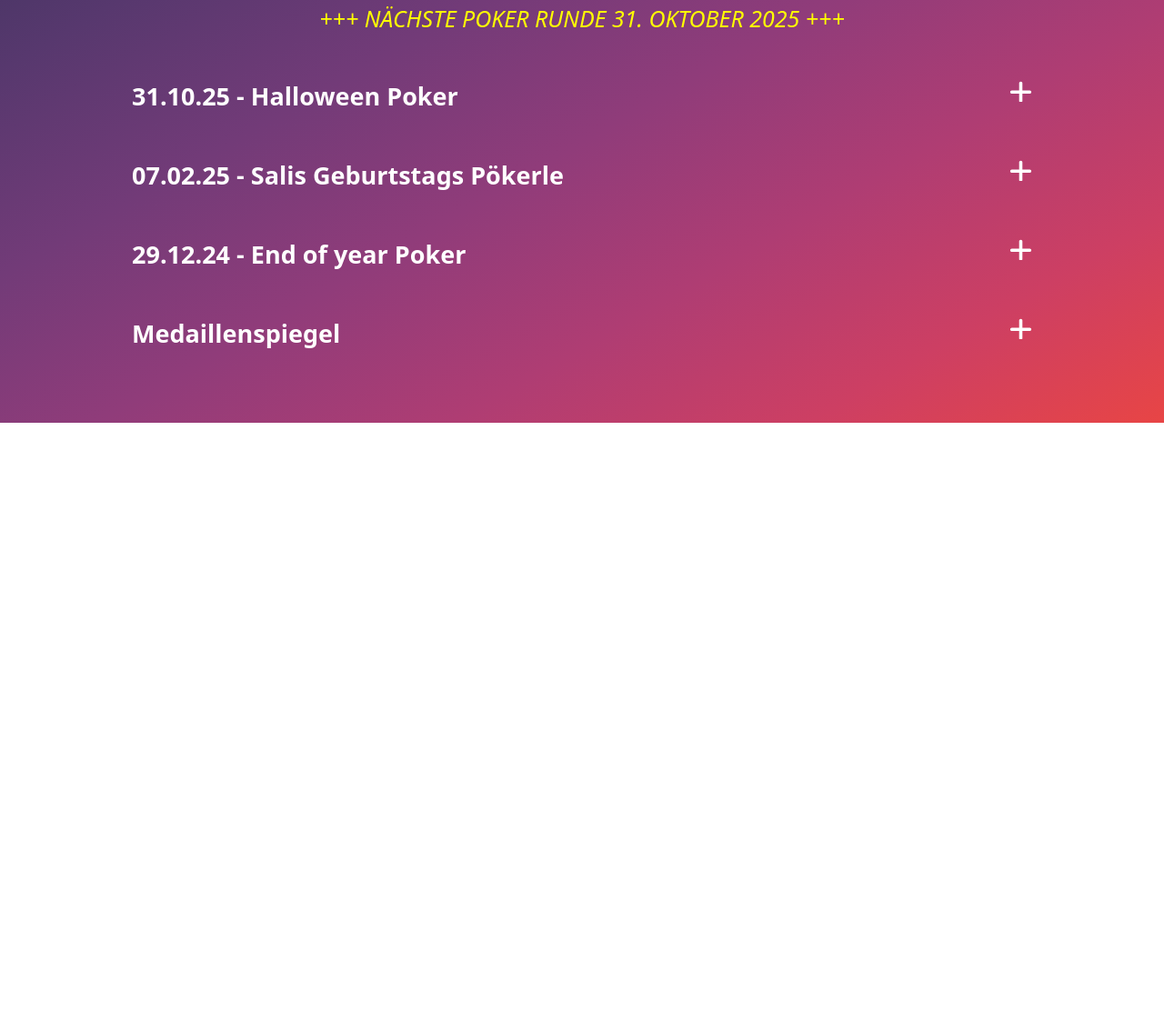
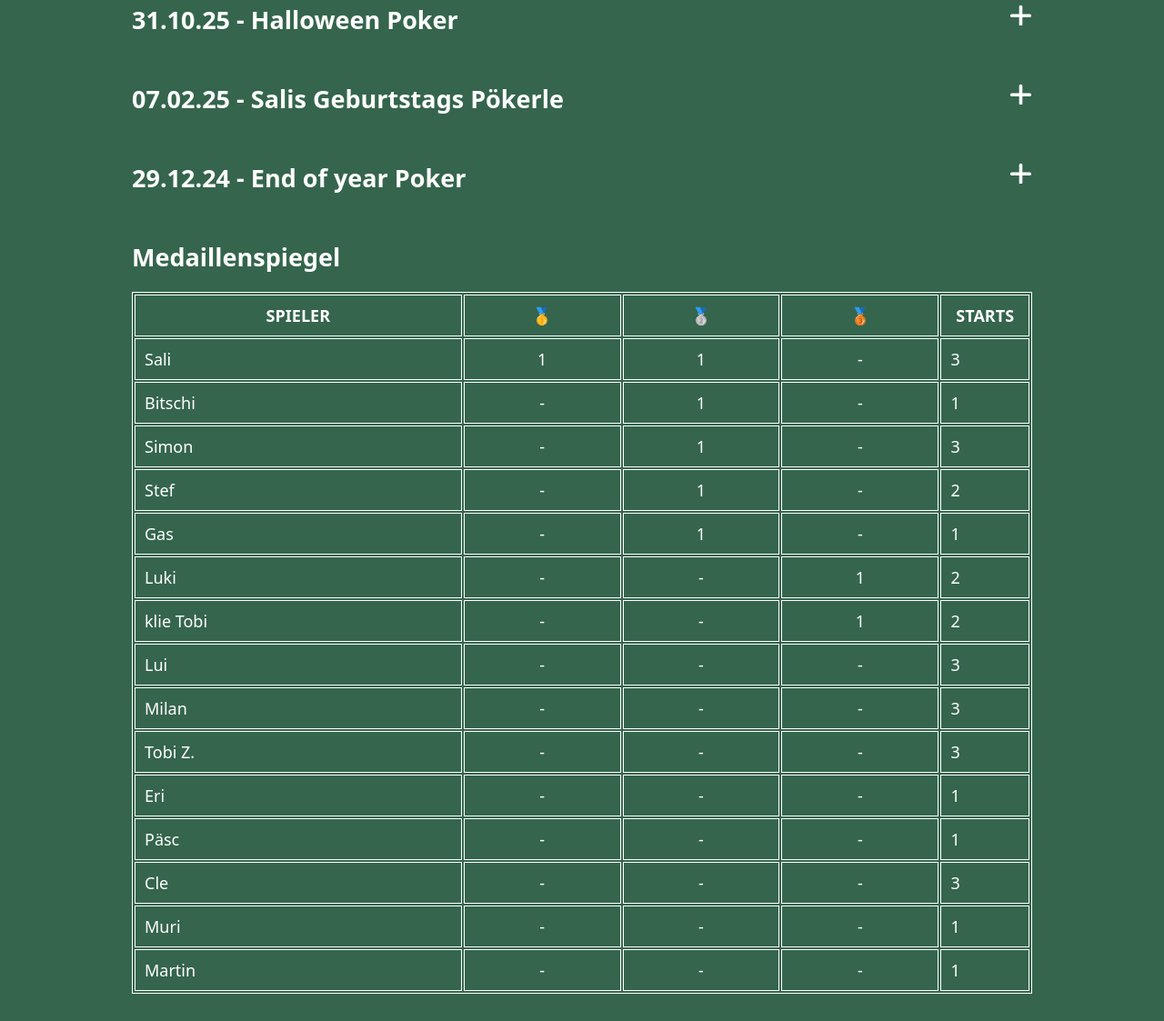
Before and after one commit to mailandr/poker, a plain HTML site: page index.html in a window 1280 px wide. Shown: the part 375-1498 px from the top of the page at 91% size. Before the commit the page ends 840 px from the top, so only its background shows below. Drawn offline with nearby package versions, Linux system fonts and the light colour scheme.

Commit message:
add tournament 3 results

```diff
--- a/index.html
+++ b/index.html
@@ -13,7 +13,7 @@
     <link rel="apple-touch-icon" sizes="180x180" href="assets/favicon/apple-touch-icon.png" />
     <meta name="Hosalotri Poker" content="Hosalotri Poker" />
     <link rel="manifest" href="/site.webmanifest" />
-    <meta name="theme-color" content="#af3d73" media="(prefers-color-scheme: light)">
+    <meta name="theme-color" content="#35654D" media="(prefers-color-scheme: light)">
     <meta name="theme-color" content="#1f1a17" media="(prefers-color-scheme: dark)">
 </head>
 
@@ -31,12 +31,12 @@
                     </div>
                 </div>
 
-                <!-- NEWS -->
-                <div class="news__container">
+                <!-- NOTE: NEWS BANNER -->
+                <!-- <div class="news__container">
                     <div class="news__content">
                         +++ Nächste Poker Runde 31. Oktober 2025 +++
                     </div>
-                </div>
+                </div> -->
 
                 <!-- 31.10.25 -->
                 <div class="tournament__wrapper">
@@ -55,23 +55,17 @@
                                 Location: Sali
                             </div>
                             <div>
-                                <!-- NOTE: change buy-in -->
-                                <!-- Einsatz: 10€ -->
-                                Einsatz: /
+                                Einsatz: 50€
                             </div>
                             <div>
-                                <!-- NOTE: change bounty -->
-                                <!-- Bounty: 5€ -->
-                                Bounty: /
+                                Bounty: 10€
                             </div>
                             <div>
-                                <!-- NOTE: change prize money -->
-                                <!-- Preisgeld: &#129351; 40€, &#129352; 40€, &#129353; 10€ -->
-                                Preisgeld: &#129351; /, &#129352; /, &#129353; /
+                                Preisgeld: &#129352; 225€, &#129352; 225€, &#129353; 100€
                             </div>
                         </div>
 
-                        <!-- <table>
+                        <table>
                             <tr>
                                 <th>
                                     Spieler
@@ -81,45 +75,89 @@
                                 </th>
                             </tr>
                             <tr>
-                                <td>Simon &#129352;</td>
+                                <td>Sali &#129352;</td>
                                 <td class="tournament__placement">2.</td>
                             </tr>
                             <tr>
-                                <td>Bitschi &#129352;</td>
+                                <td>Gas &#129352;</td>
                                 <td class="tournament__placement">2.</td>
                             </tr>
                             <tr>
-                                <td>klie Tobi &#129353;</td>
+                                <td>Cle &#129353;</td>
                                 <td class="tournament__placement">3.</td>
                             </tr>
                             <tr>
-                                <td>Lui</td>
+                                <td>Milan</td>
                                 <td class=" tournament__placement">4.</td>
                             </tr>
                             <tr>
-                                <td>Tobi Z.</td>
+                                <td>Lui</td>
                                 <td class="tournament__placement">5.</td>
                             </tr>
                             <tr>
-                                <td>Milan</td>
+                                <td>Muri</td>
                                 <td class="tournament__placement">6.</td>
                             </tr>
                             <tr>
-                                <td>Sali</td>
+                                <td>Stef</td>
                                 <td class="tournament__placement">7.</td>
                             </tr>
                             <tr>
-                                <td>Luki</td>
+                                <td>klie Tobi</td>
                                 <td class="tournament__placement">8.</td>
                             </tr>
                             <tr>
-                                <td>Cle</td>
+                                <td>Simon</td>
                                 <td class="tournament__placement">9.</td>
                             </tr>
-                        </table> -->
+                            <tr>
+                                <td>Tobi Z.</td>
+                                <td class="tournament__placement">10.</td>
+                            </tr>
+                            <tr>
+                                <td>Martin</td>
+                                <td class="tournament__placement">11.</td>
+                            </tr>
+                        </table>
 
                         <div class="swiper js-swiper tournament__imgs">
                             <div class="swiper-wrapper">
+                                <div class="swiper-slide">
+                                    <div class="swiper-slide__wrapper">
+                                        <img loading="lazy" src="assets/img/turnier3/turnier-3-1.jpeg"
+                                            alt="Turnierfoto">
+                                    </div>
+                                </div>
+                                <div class="swiper-slide">
+                                    <div class="swiper-slide__wrapper">
+                                        <img loading="lazy" src="assets/img/turnier3/turnier-3-2.jpeg"
+                                            alt="Turnierfoto">
+                                    </div>
+                                </div>
+                                <div class="swiper-slide">
+                                    <div class="swiper-slide__wrapper">
+                                        <img loading="lazy" src="assets/img/turnier3/turnier-3-3.jpeg"
+                                            alt="Turnierfoto">
+                                    </div>
+                                </div>
+                                <div class="swiper-slide">
+                                    <div class="swiper-slide__wrapper">
+                                        <img loading="lazy" src="assets/img/turnier3/turnier-3-4.jpeg"
+                                            alt="Turnierfoto">
+                                    </div>
+                                </div>
+                                <div class="swiper-slide">
+                                    <div class="swiper-slide__wrapper">
+                                        <img loading="lazy" src="assets/img/turnier3/turnier-3-5.jpeg"
+                                            alt="Turnierfoto">
+                                    </div>
+                                </div>
+                                <div class="swiper-slide">
+                                    <div class="swiper-slide__wrapper">
+                                        <img loading="lazy" src="assets/img/turnier3/turnier-3-6.jpeg"
+                                            alt="Turnierfoto">
+                                    </div>
+                                </div>
                                 <div class="swiper-slide">
                                     <div class="swiper-slide__wrapper">
                                         <img loading="lazy" src="assets/img/turnier3/tournament-3-flyer.jpeg"
@@ -154,7 +192,7 @@
                                 Bounty: 5€
                             </div>
                             <div>
-                                Preisgeld: &#129351; 40€, &#129352; 40€, &#129353; 10€
+                                Preisgeld: &#129352; 40€, &#129352; 40€, &#129353; 10€
                             </div>
                         </div>
 
@@ -329,21 +367,14 @@
                 </div>
 
                 <!-- Medaillenspiegel -->
-                <div class="tournament__wrapper">
-                    <input type="checkbox" class="tournament__checkbox" id="Medaillenspiegel">
-                    <label for="Medaillenspiegel" class="tournament__label">
-                        <h2>
-                            Medaillenspiegel
-                        </h2>
-                        <span class="tournament__label--icon">
-                        </span>
-                    </label>
-                    <div class="tournament__table">
+                <div class="tournament__stats-wrapper">
+                    <h2 class="tournament__stats-label">
+                        Medaillenspiegel
+                    </h2>
+                    <div class="tournament__stats">
                         <table>
                             <tr>
-                                <th>
-                                    Spieler
-                                </th>
+                                <th>Spieler</th>
                                 <th>
                                     &#129351;
                                 </th>
@@ -353,78 +384,112 @@
                                 <th>
                                     &#129353;
                                 </th>
+                                <th class="tournament__stats--starts">Starts</th>
                             </tr>
                             <tr>
                                 <td>Sali</td>
                                 <td class=" tournament__placement">1</td>
+                                <td class=" tournament__placement">1</td>
                                 <td class=" tournament__placement">-</td>
-                                <td class=" tournament__placement">-</td>
+                                <td>3</td>
                             </tr>
                             <tr>
                                 <td>Bitschi</td>
                                 <td class="tournament__placement">-</td>
                                 <td class="tournament__placement">1</td>
                                 <td class="tournament__placement">-</td>
+                                <td>1</td>
                             </tr>
                             <tr>
                                 <td>Simon</td>
                                 <td class="tournament__placement">-</td>
                                 <td class="tournament__placement">1</td>
                                 <td class="tournament__placement">-</td>
+                                <td>3</td>
                             </tr>
                             <tr>
                                 <td>Stef</td>
                                 <td class=" tournament__placement">-</td>
                                 <td class=" tournament__placement">1</td>
                                 <td class=" tournament__placement">-</td>
+                                <td>2</td>
+                            </tr>
+                            <tr>
+                                <td>Gas</td>
+                                <td class=" tournament__placement">-</td>
+                                <td class=" tournament__placement">1</td>
+                                <td class=" tournament__placement">-</td>
+                                <td>1</td>
                             </tr>
                             <tr>
                                 <td>Luki</td>
                                 <td class="tournament__placement">-</td>
                                 <td class="tournament__placement">-</td>
                                 <td class="tournament__placement">1</td>
+                                <td>2</td>
                             </tr>
                             <tr>
                                 <td>klie Tobi</td>
                                 <td class="tournament__placement">-</td>
                                 <td class="tournament__placement">-</td>
                                 <td class="tournament__placement">1</td>
+                                <td>2</td>
                             </tr>
                             <tr>
                                 <td>Lui</td>
                                 <td class="tournament__placement">-</td>
                                 <td class="tournament__placement">-</td>
                                 <td class="tournament__placement">-</td>
+                                <td>3</td>
                             </tr>
                             <tr>
                                 <td>Milan</td>
                                 <td class="tournament__placement">-</td>
                                 <td class="tournament__placement">-</td>
                                 <td class="tournament__placement">-</td>
+                                <td>3</td>
                             </tr>
                             <tr>
                                 <td>Tobi Z.</td>
                                 <td class="tournament__placement">-</td>
                                 <td class="tournament__placement">-</td>
                                 <td class="tournament__placement">-</td>
+                                <td>3</td>
                             </tr>
                             <tr>
                                 <td>Eri</td>
                                 <td class="tournament__placement">-</td>
                                 <td class="tournament__placement">-</td>
                                 <td class="tournament__placement">-</td>
+                                <td>1</td>
                             </tr>
                             <tr>
                                 <td>Päsc</td>
                                 <td class="tournament__placement">-</td>
                                 <td class="tournament__placement">-</td>
                                 <td class="tournament__placement">-</td>
+                                <td>1</td>
                             </tr>
                             <tr>
                                 <td>Cle</td>
                                 <td class="tournament__placement">-</td>
                                 <td class="tournament__placement">-</td>
                                 <td class="tournament__placement">-</td>
+                                <td>3</td>
+                            </tr>
+                            <tr>
+                                <td>Muri</td>
+                                <td class="tournament__placement">-</td>
+                                <td class="tournament__placement">-</td>
+                                <td class="tournament__placement">-</td>
+                                <td>1</td>
+                            </tr>
+                            <tr>
+                                <td>Martin</td>
+                                <td class="tournament__placement">-</td>
+                                <td class="tournament__placement">-</td>
+                                <td class="tournament__placement">-</td>
+                                <td>1</td>
                             </tr>
                         </table>
                     </div>
--- a/style.css
+++ b/style.css
@@ -22,23 +22,6 @@ body {
         "Helvetica Neue", sans-serif;
     font-size: 1.8rem;
     box-sizing: border-box;
-    background: linear-gradient(
-        150deg,
-        #2b2e4a,
-        #3e345e,
-        #57386e,
-        #723b78,
-        #903c7a,
-        #af3d73,
-        #cd3f63,
-        #e84545
-    );
-}
-
-.main__canvas {
-    display: flex;
-    flex-flow: column nowrap;
-    min-height: 100vh;
     /* background: linear-gradient(
         150deg,
         #2b2e4a,
@@ -50,6 +33,13 @@ body {
         #cd3f63,
         #e84545
     ); */
+    background: #35654D;
+}
+
+.main__canvas {
+    display: flex;
+    flex-flow: column nowrap;
+    min-height: 100vh;
     color: white;
 }
 
@@ -202,6 +192,22 @@ body {
     }
 }
 
+.tournament__stats-label {
+    margin-bottom: 2rem;
+}
+
+.tournament__stats--starts {
+    width: 10%;
+}
+.tournament__stats {
+
+    th {
+        font-size: 1.8rem;
+        font-weight: 900;
+        text-transform: uppercase;
+    }
+}
+
 .tournament__info {
     margin-bottom: 2rem;
 }
```
Also changed, not shown: assets/img/turnier3/turnier-3-1.jpeg (added), assets/img/turnier3/turnier-3-2.jpeg (added), assets/img/turnier3/turnier-3-3.jpeg (added), assets/img/turnier3/turnier-3-4.jpeg (added), assets/img/turnier3/turnier-3-5.jpeg (added), assets/img/turnier3/turnier-3-6.jpeg (added), site.webmanifest.
